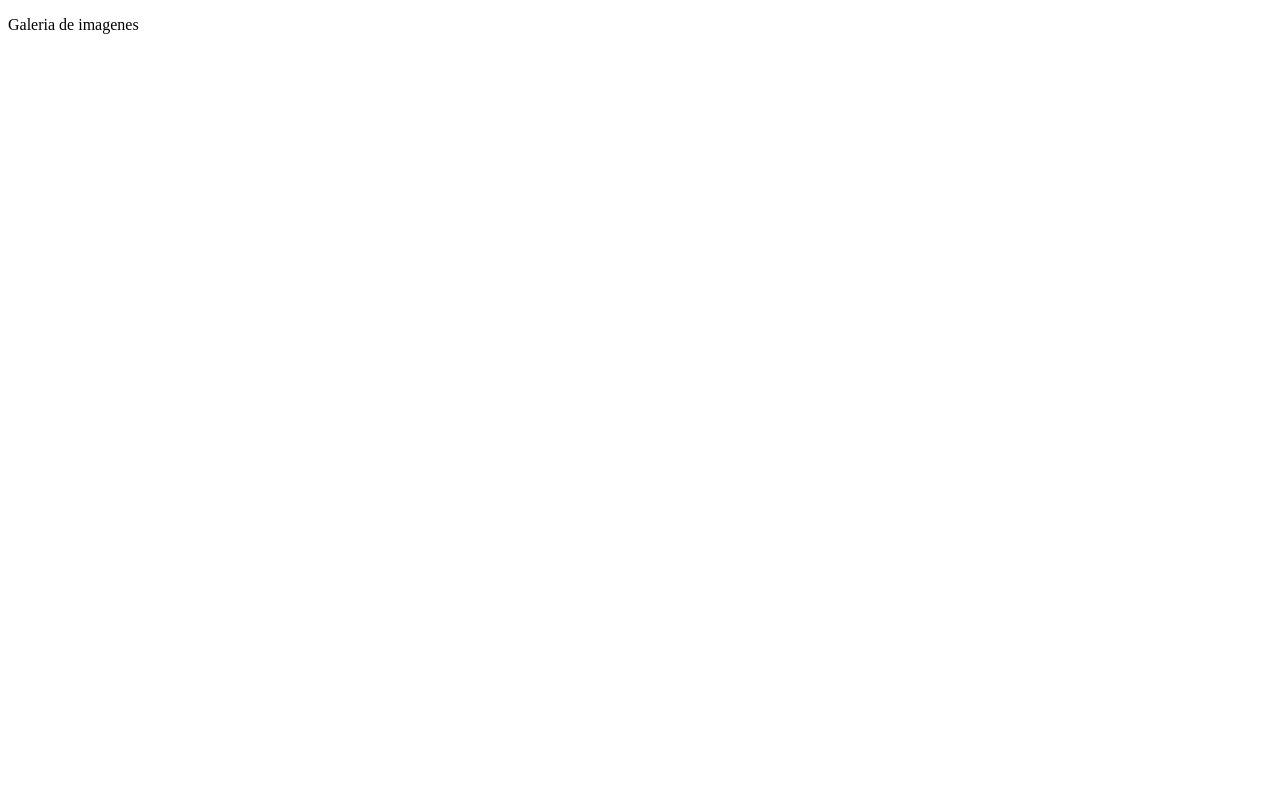
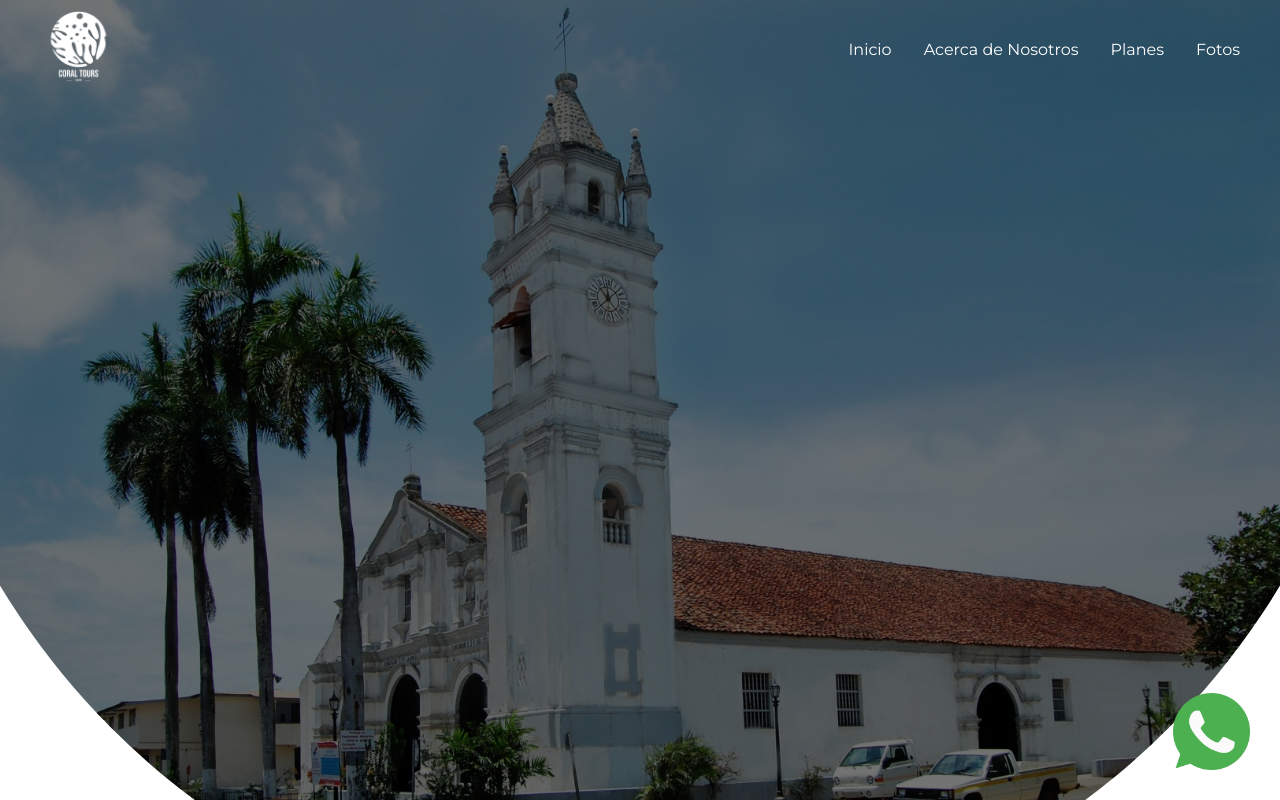
Before and after one commit to devrojasalberto/devrojasalberto.github.io, a plain HTML site: page html/fotosgaleria.html in a window 1280 px wide. Drawn offline with Linux system fonts and the light colour scheme.

Commit message:
update 1.1.1.2

```diff
--- a/html/fotosgaleria.html
+++ b/html/fotosgaleria.html
@@ -1,15 +1,52 @@
 <!DOCTYPE html>
-<html lang="en">
+<html lang="es">
 <head>
+    <!-- Introduccion -->
     <meta charset="UTF-8">
     <meta name="viewport" content="width=device-width, initial-scale=1.0">
-    <title>Galeria de imagenes</title>
+    <title>Galeria de Imagenes</title>
+    <link rel="shortcut icon" href="./images/lading-logo.png">
+    <link rel="stylesheet" href="../css/normalize.css">
+    <link rel="stylesheet" href="../css/tour.css">
+
+    <meta name="theme-color" content="#2091F9">
 </head>
-
-<p>
-    Galeria de imagenes
-</p>
 <body>
 
-</body>
-</html>
+    <a href="https://www.wa.link/x9yzi6" class="btn-wsp" target="blank">
+        <img src="../images/whats.png" class="btn-wsp" alt="Boton de Whatsapp">
+    </a>
+
+
+
+    <header class="hero">
+        <nav class="nav container">
+
+            <div class="nav__logo">
+                <img src="../images/Coral-logo-bn.png" class="nav__coral-logo" alt="Logo Coral Tours">
+
+            </div>
+
+            <ul class="nav__link nav__link--menu">
+                <li class="nav__items">
+                    <a href="../index.html" class="nav__links">Inicio</a>
+                </li>
+                <li class="nav__items">
+                    <a href="./acercadn.html" class="nav__links">Acerca de Nosotros</a>
+                </li>
+                <li class="nav__items">
+                    <a href="#" class="nav__links">Planes</a>
+                </li>
+                <li class="nav__items">
+                    <a href="./html/fotosgaleria.html" class="nav__links">Fotos</a>
+                </li>
+
+            <img src="./images/close.svg" class="nav__close">
+            </ul>
+
+            <div class="nav__menu">
+                <img src="./images/menu.svg" class="nav__img" alt="menu__1" >
+            </div>
+        </nav>
+        </header>
+        </body>
```
Also changed, not shown: html/acercadn.html (+4 -4 lines).
